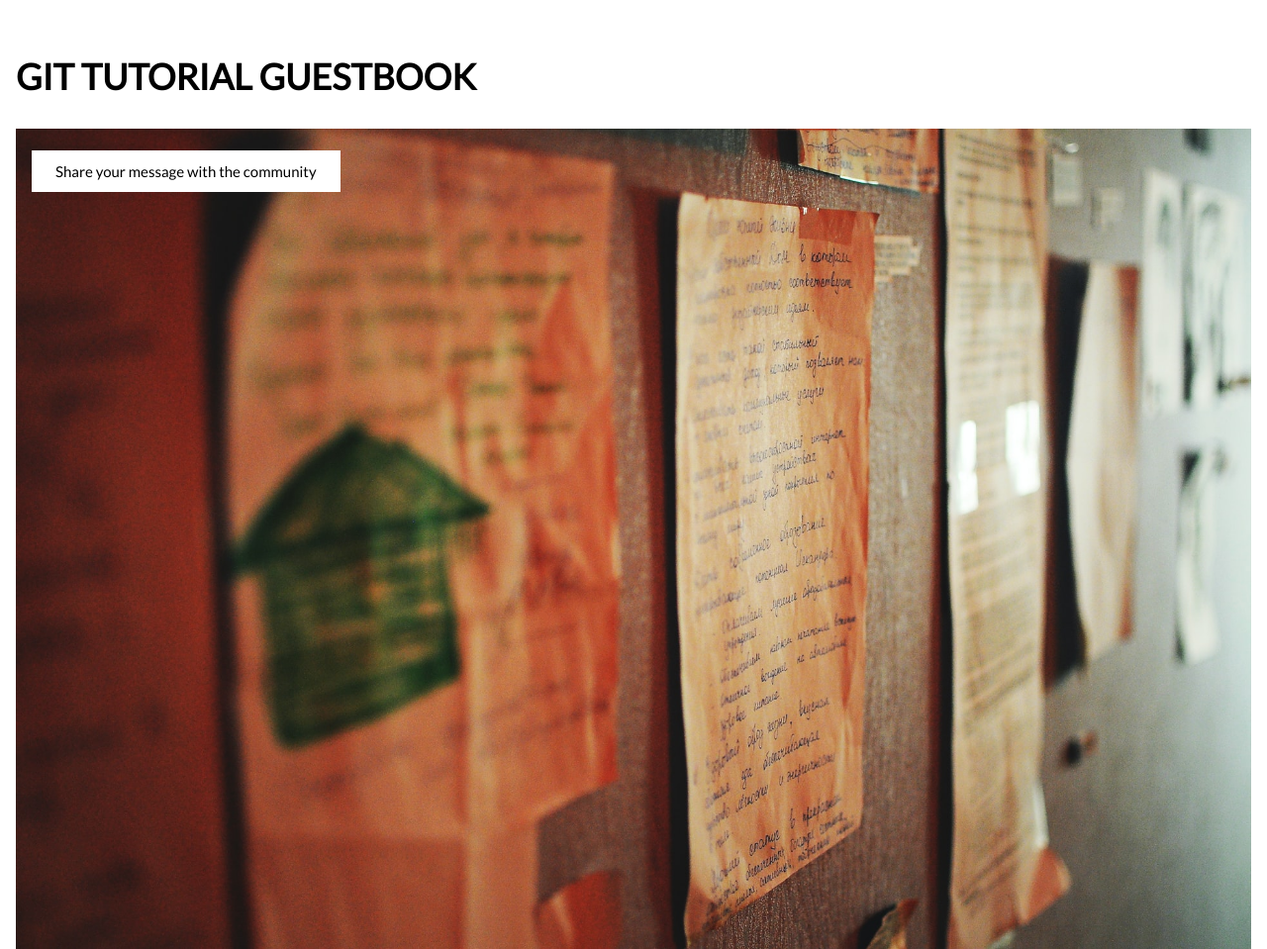
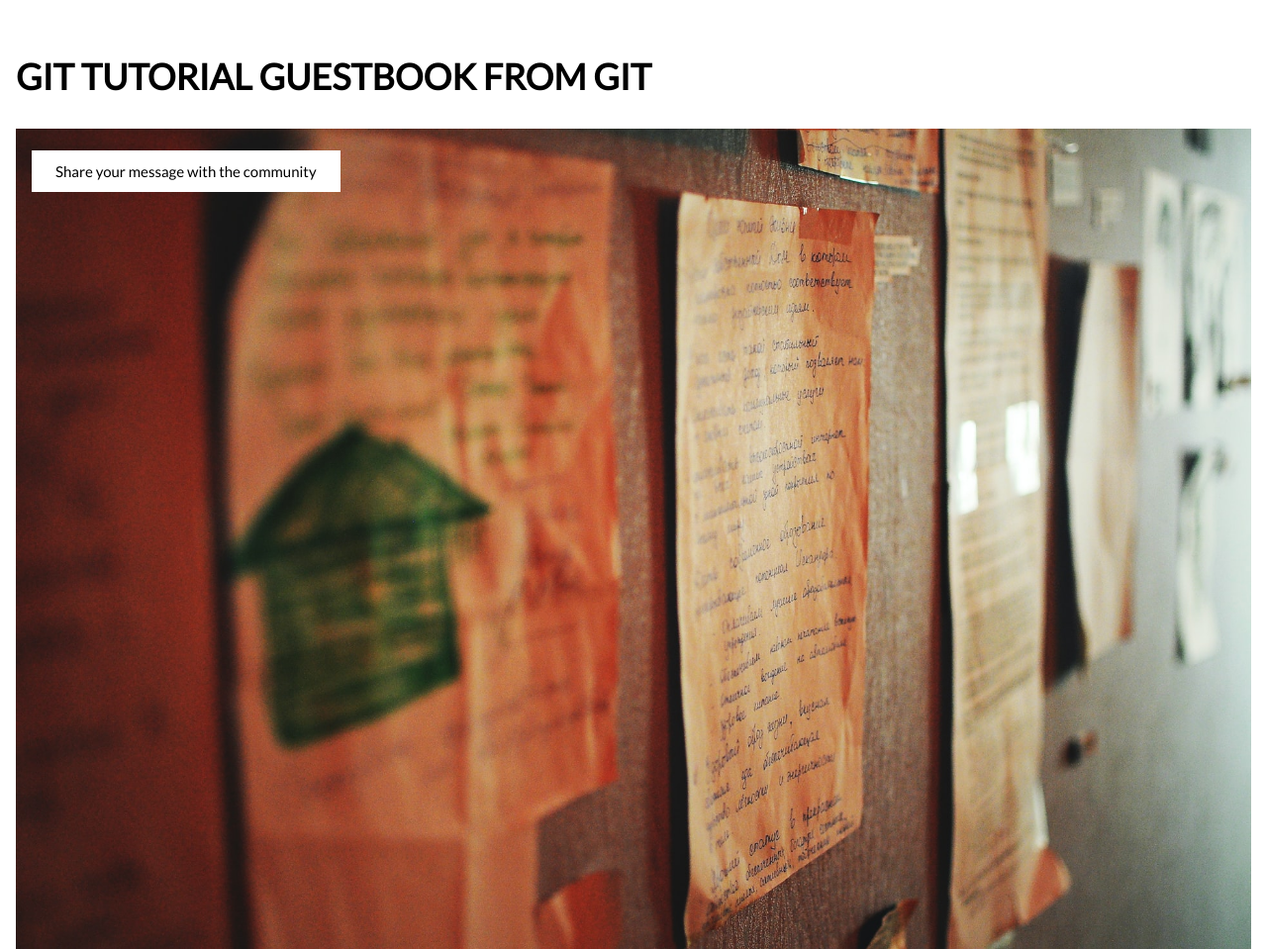
Before and after one commit to w3schools-test/w3schools-test.github.io, a plain HTML site: page index.html in a window 1280 px wide. Shown: the top 959 px of the page at 99% size. Drawn offline with nearby package versions, Linux system fonts and the light colour scheme; a web font is replaced by a local one.

Commit message:
orgin commit

```diff
--- a/index.html
+++ b/index.html
@@ -22,7 +22,7 @@ html,body,h1,h2,h3,h4 {font-family:"Lato", sans-serif}
 <div class="w3-content" style="max-width:1920px;margin-top:40px;margin-bottom:40px">
 
   <div class="w3-panel">
-    <h1><b>GIT TUTORIAL GUESTBOOK</b></h1>
+    <h1><b>GIT TUTORIAL GUESTBOOK  FROM GIT</b></h1>
   </div>
 
   <!-- Slideshow -->
```
